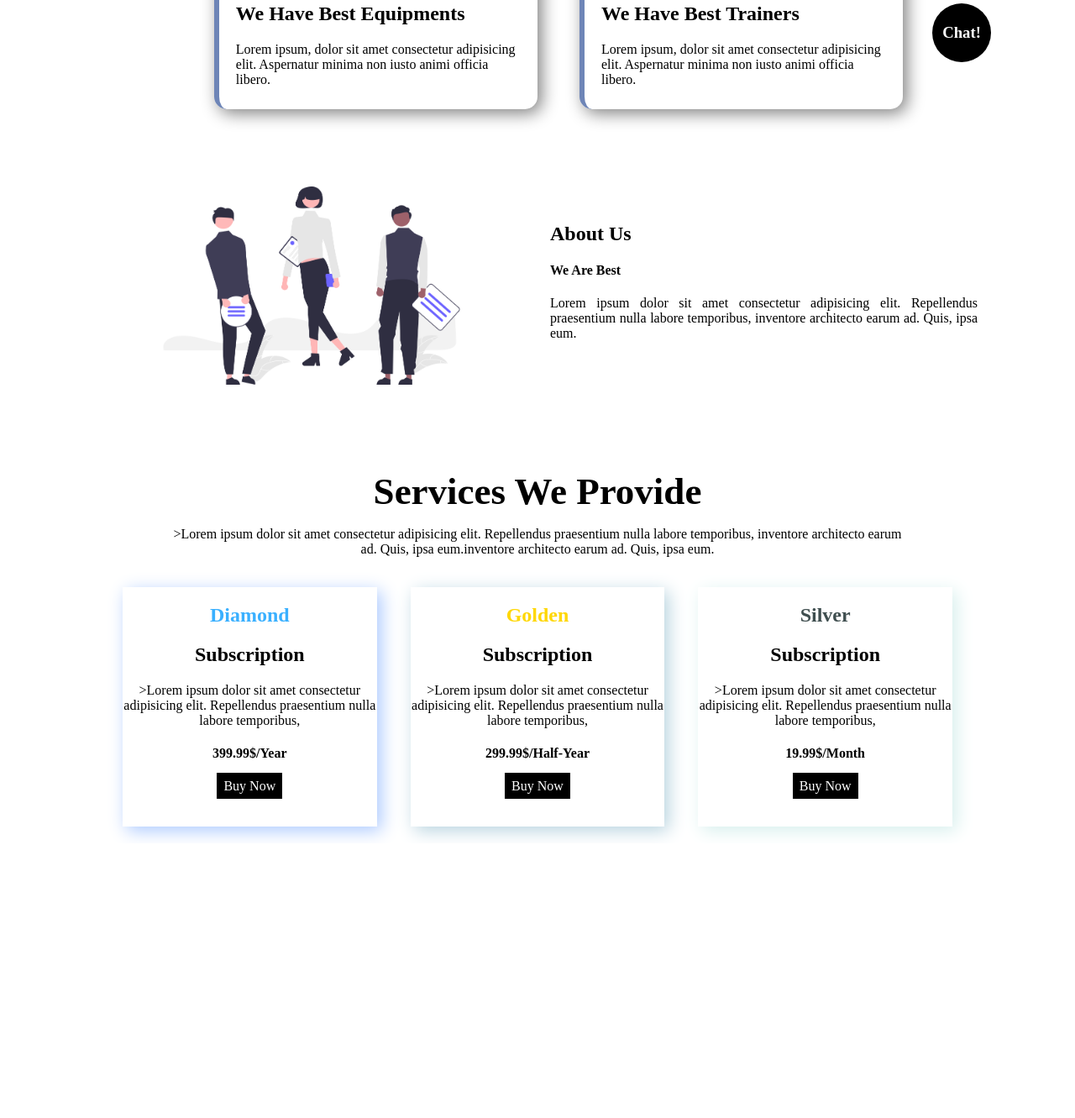
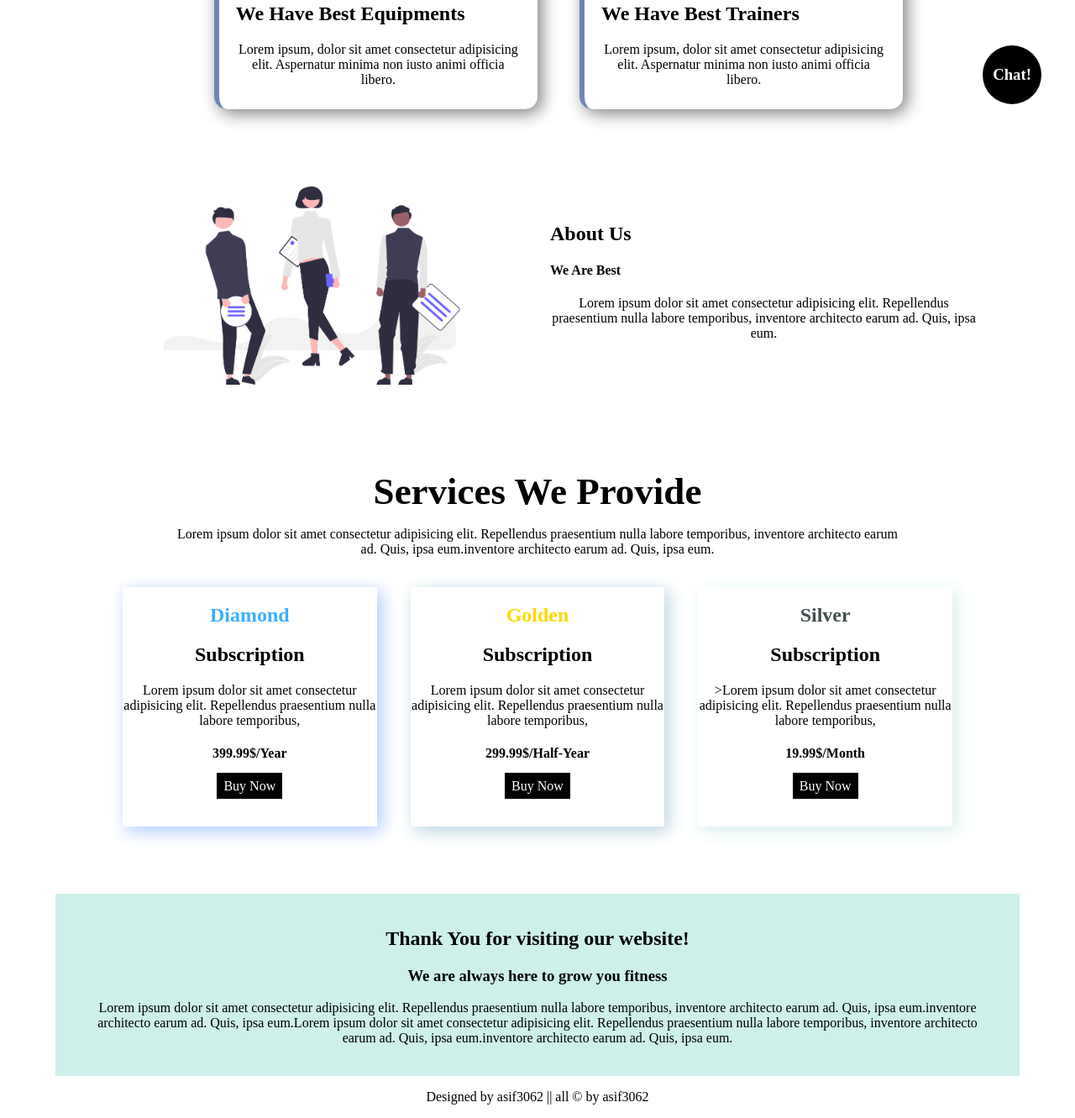
Before and after one commit to asif3062/gym-website-practise, a plain HTML site: page index.html in a window 1280 px wide. Shown: the part 626-1957 px from the top of the page at 84% size. Before the commit the page ends 1630 px from the top, so only its background shows below. Drawn offline with Linux system fonts and the light colour scheme.

Commit message:
footer added and some small modification

```diff
--- a/index.html
+++ b/index.html
@@ -59,21 +59,21 @@
     <section class="services">
         <div class="service-txt">
             <h1>Services We Provide</h1>
-            <p>>Lorem ipsum dolor sit amet consectetur adipisicing elit. Repellendus praesentium nulla labore temporibus, inventore architecto earum ad. Quis, ipsa eum.inventore architecto earum ad. Quis, ipsa eum.
+            <p>Lorem ipsum dolor sit amet consectetur adipisicing elit. Repellendus praesentium nulla labore temporibus, inventore architecto earum ad. Quis, ipsa eum.inventore architecto earum ad. Quis, ipsa eum.
             </p>
         </div>
         <div class="service-cards container-flex">
             <div class="card-1 width-divided-3">
                 <h1 id="diamond">Diamond</h1>
                 <h2>Subscription</h2>
-                <p>>Lorem ipsum dolor sit amet consectetur adipisicing elit. Repellendus praesentium nulla labore temporibus,</p>
+                <p>Lorem ipsum dolor sit amet consectetur adipisicing elit. Repellendus praesentium nulla labore temporibus,</p>
                 <h4>399.99$/Year</h4>
                 <a class="buy-btn" href="#">Buy Now</a>
             </div>
             <div class="card-2 width-divided-3">
                 <h1 id="golden">Golden</h1>
                 <h2>Subscription</h2>
-                <p>>Lorem ipsum dolor sit amet consectetur adipisicing elit. Repellendus praesentium nulla labore temporibus,</p>
+                <p>Lorem ipsum dolor sit amet consectetur adipisicing elit. Repellendus praesentium nulla labore temporibus,</p>
                 <h4>299.99$/Half-Year</h4>
                 <a class="buy-btn" href="#">Buy Now</a>
             </div>
@@ -91,4 +91,10 @@
         <h3>Chat!</h3>
     </div>
 </body>
+<footer>
+    <h2>Thank You for visiting our website!</h2>
+    <h3>We are always here to grow you fitness</h3>
+    <p>Lorem ipsum dolor sit amet consectetur adipisicing elit. Repellendus praesentium nulla labore temporibus, inventore architecto earum ad. Quis, ipsa eum.inventore architecto earum ad. Quis, ipsa eum.Lorem ipsum dolor sit amet consectetur adipisicing elit. Repellendus praesentium nulla labore temporibus, inventore architecto earum ad. Quis, ipsa eum.inventore architecto earum ad. Quis, ipsa eum.</p>
+</footer>
+<p>Designed by asif3062 || all <span>&copy</span> by asif3062</p>
 </html>
--- a/style.css
+++ b/style.css
@@ -7,8 +7,8 @@ body{
 }
 .chat-bot{
     position: fixed;
-    bottom: 100px;
-    right: 100px;
+    bottom: 50px;
+    right: 40px;
     height: 70px;
     width: 70px;
     display: grid;
@@ -146,3 +146,15 @@ body{
 .services #silver{
     color: #3F4E4F;
 }
+
+footer{
+    width: 85%;
+    background-color: #CDF0EA;
+    margin: 60px auto;
+    margin-bottom: 10px;
+    text-align: center;
+    padding: 20px 30px
+}
+body p{
+    text-align: center;
+}
```
